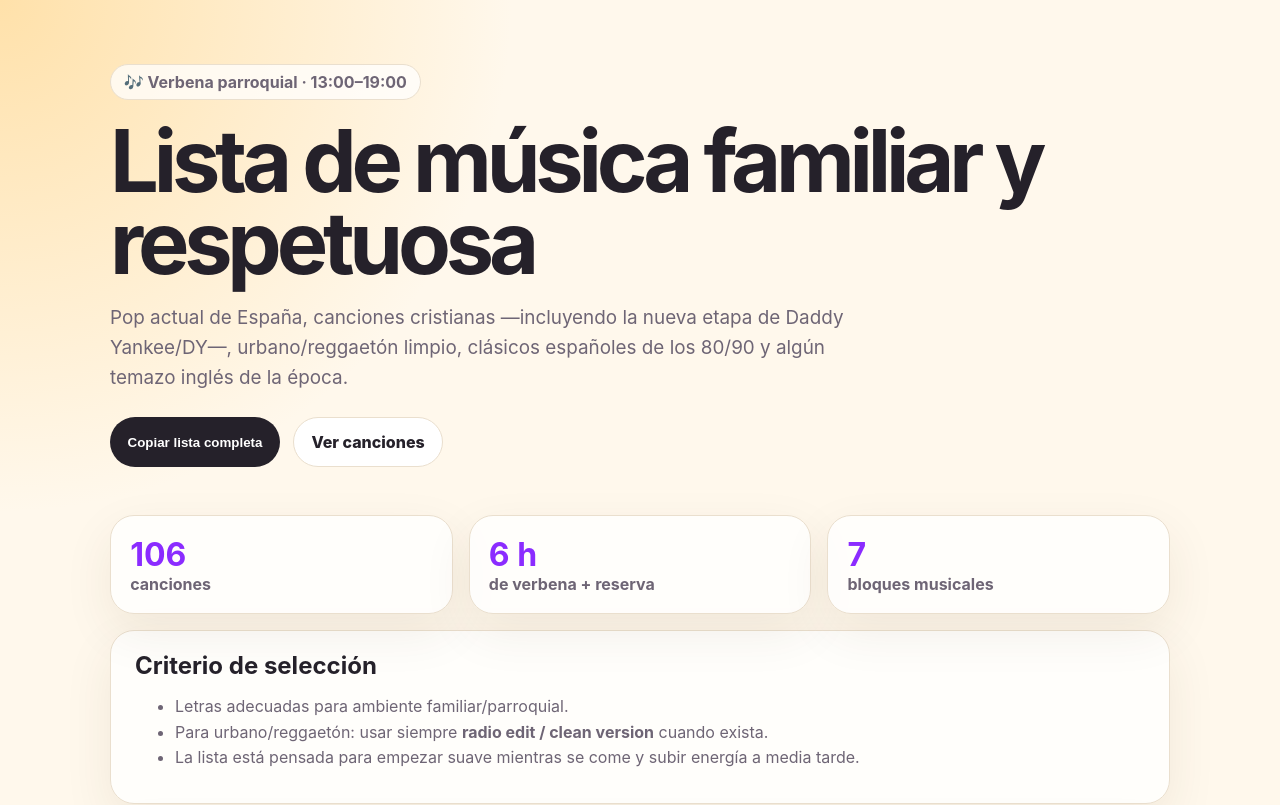
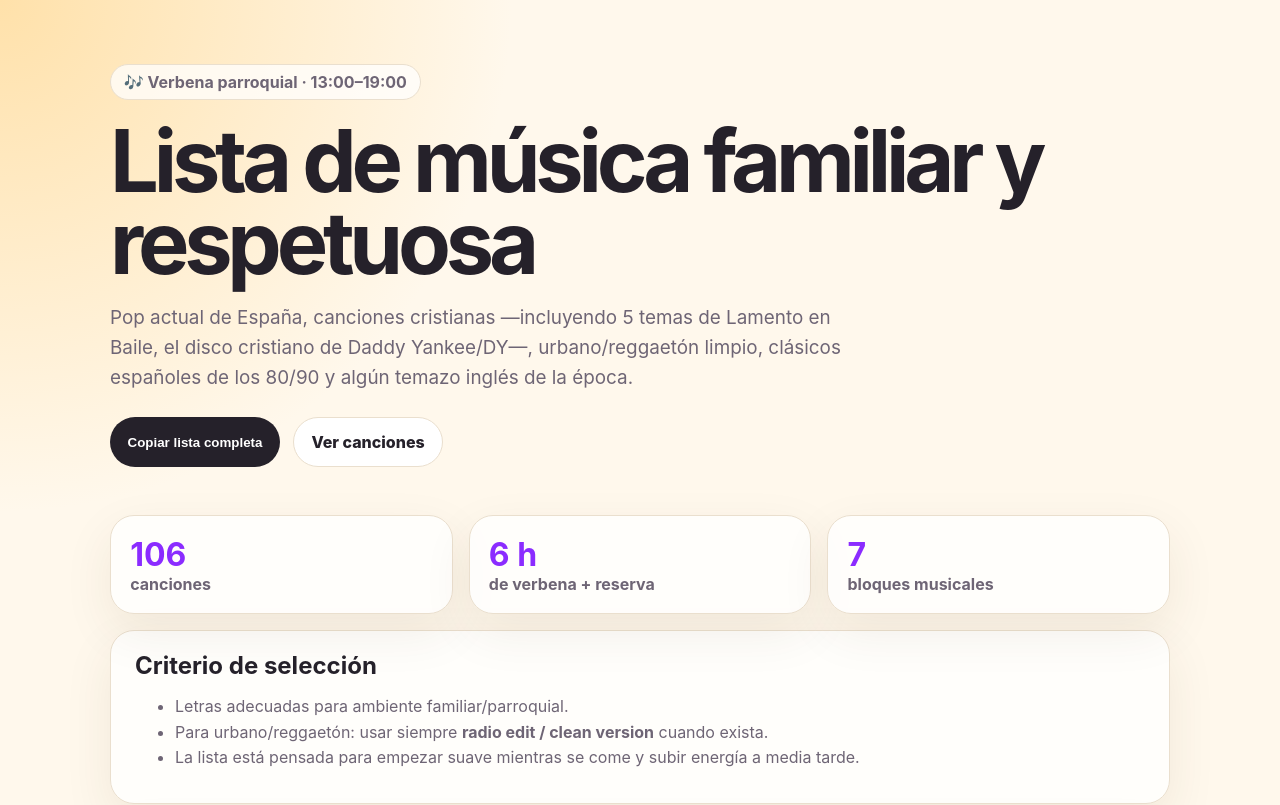
Before and after one commit to f3rnandomorenoia/verbena-parroquia-musica, a plain HTML site: page index.html in a window 1280 px wide. Shown: the top 805 px of the page. Drawn offline with Linux system fonts and the light colour scheme.

Commit message:
Add five songs from Daddy Yankee Christian album

```diff
--- a/index.html
+++ b/index.html
@@ -11,7 +11,7 @@
   <header class="hero">
     <div class="badge">🎶 Verbena parroquial · 13:00–19:00</div>
     <h1>Lista de música familiar y respetuosa</h1>
-    <p>Pop actual de España, canciones cristianas —incluyendo la nueva etapa de Daddy Yankee/DY—, urbano/reggaetón limpio, clásicos españoles de los 80/90 y algún temazo inglés de la época.</p>
+    <p>Pop actual de España, canciones cristianas —incluyendo 5 temas de Lamento en Baile, el disco cristiano de Daddy Yankee/DY—, urbano/reggaetón limpio, clásicos españoles de los 80/90 y algún temazo inglés de la época.</p>
     <div class="actions">
       <button id="copyAll">Copiar lista completa</button>
       <a href="#playlist">Ver canciones</a>
@@ -210,43 +210,43 @@
     "artist": "DY",
     "title": "Sonríele",
     "dur": "3:20",
-    "note": "cristiana, merengue alegre"
+    "note": "del álbum Lamento en Baile; cristiana, alegre"
   },
   {
     "time": "14:07",
     "block": "Cristiana y mensajes positivos",
     "cat": "Cristiana / positiva",
-    "artist": "Redimi2",
-    "title": "Todo va a estar bien",
-    "dur": "3:45",
-    "note": "mensaje de esperanza"
+    "artist": "Daddy Yankee ft. Alex Zurdo",
+    "title": "ABCD",
+    "dur": "3:10",
+    "note": "del álbum Lamento en Baile; urbana cristiana"
   },
   {
     "time": "14:11",
     "block": "Cristiana y mensajes positivos",
     "cat": "Cristiana / positiva",
-    "artist": "Alex Zurdo",
-    "title": "Sin ti",
-    "dur": "3:45",
-    "note": "urbana cristiana"
+    "artist": "Daddy Yankee",
+    "title": "T Alabaré (Sal 27)",
+    "dur": "3:20",
+    "note": "del álbum Lamento en Baile; alabanza bailable"
   },
   {
     "time": "14:15",
     "block": "Cristiana y mensajes positivos",
     "cat": "Cristiana / positiva",
-    "artist": "Funky",
-    "title": "No vuelvo pa' atrás",
-    "dur": "3:40",
-    "note": "urbana cristiana"
+    "artist": "Daddy Yankee",
+    "title": "DTB",
+    "dur": "3:05",
+    "note": "del álbum Lamento en Baile; mensaje de bendición"
   },
   {
     "time": "14:19",
     "block": "Cristiana y mensajes positivos",
     "cat": "Cristiana / positiva",
-    "artist": "Indiomar",
-    "title": "No me voy a quitar",
-    "dur": "3:40",
-    "note": "reggaetón cristiano"
+    "artist": "Daddy Yankee",
+    "title": "Súbete",
+    "dur": "3:10",
+    "note": "del álbum Lamento en Baile; energía positiva"
   },
   {
     "time": "14:23",
```
